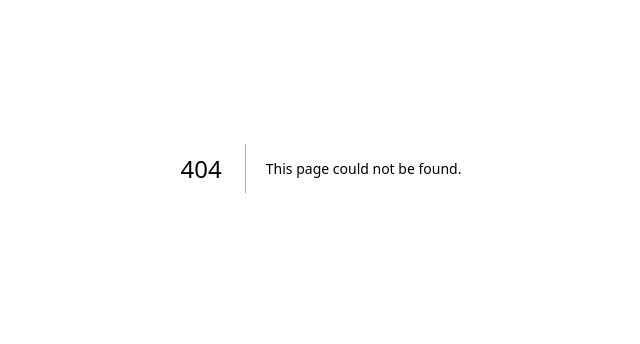
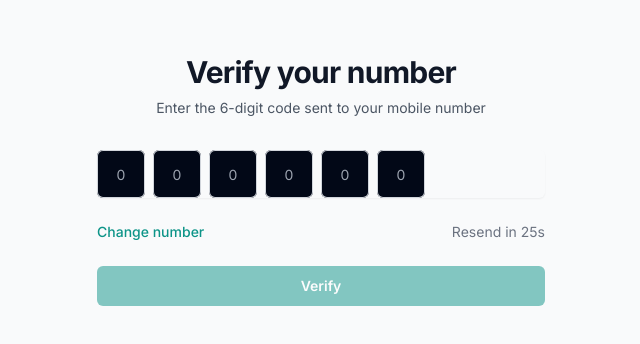
Before and after one commit to isrishtisingh/kyooret, a Next.js app: page /login/verify in a window 1280 px wide. Before the commit this address had no page. Shown: the part 232-576 px from the top of the page, without its empty margins (319-959 px from the left). Built offline with nearby package versions, Linux system fonts and the light colour scheme.

Commit message:
login page ui

```diff
--- /dev/null
+++ b/app/login/page.tsx
@@ -0,0 +1,50 @@
+import { Button } from "@/components/ui/button"
+import { Input } from "@/components/ui/input"
+import Link from "next/link"
+
+export default function LoginPage() {
+  return (
+    <div className="flex min-h-screen flex-col items-center justify-center bg-gray-50 py-12 px-4 sm:px-6 lg:px-8">
+      <div className="w-full max-w-md space-y-8">
+        <div className="text-center">
+          <h2 className="mt-6 text-3xl font-bold tracking-tight text-gray-900">
+            Sign in to your account
+          </h2>
+          <p className="mt-2 text-sm text-gray-600">
+            Or{" "}
+            <Link href="/signup" className="font-medium text-teal-600 hover:text-teal-500">
+              create a new account
+            </Link>
+          </p>
+        </div>
+
+        <div className="mt-8 space-y-6">
+          <div className="space-y-4 rounded-md shadow-sm">
+            <div>
+              <label htmlFor="mobile" className="sr-only">
+                Mobile Number
+              </label>
+              <Input
+                id="mobile"
+                name="mobile"
+                type="tel"
+                required
+                className="relative block w-full rounded-md border-0 py-3 text-gray-900 ring-1 ring-inset ring-gray-300 placeholder:text-gray-400 focus:z-10 focus:ring-2 focus:ring-inset focus:ring-teal-600 sm:text-sm sm:leading-6"
+                placeholder="Enter your mobile number"
+              />
+            </div>
+          </div>
+
+          <div>
+            <Button
+              type="submit"
+              className="group relative flex w-full justify-center rounded-md bg-teal-600 px-3 py-3 text-sm font-semibold text-white hover:bg-teal-500 focus-visible:outline focus-visible:outline-2 focus-visible:outline-offset-2 focus-visible:outline-teal-600"
+            >
+              Send OTP
+            </Button>
+          </div>
+        </div>
+      </div>
+    </div>
+  )
+}
--- /dev/null
+++ b/app/login/verify/page.tsx
@@ -0,0 +1,130 @@
+import { Button } from "@/components/ui/button"
+import { Input } from "@/components/ui/input"
+import Link from "next/link"
+import { useState, useRef, useEffect } from "react"
+
+export default function VerifyPage() {
+  const [otp, setOtp] = useState<string[]>(Array(6).fill(""))
+  const [isLoading, setIsLoading] = useState(false)
+  const [timer, setTimer] = useState(30)
+  const [canResend, setCanResend] = useState(false)
+  const inputRefs = useRef<(HTMLInputElement | null)[]>([])
+
+  useEffect(() => {
+    const interval = setInterval(() => {
+      setTimer((prev) => {
+        if (prev <= 1) {
+          setCanResend(true)
+          clearInterval(interval)
+          return 0
+        }
+        return prev - 1
+      })
+    }, 1000)
+
+    return () => clearInterval(interval)
+  }, [])
+
+  const handleOtpChange = (value: string, index: number) => {
+    const newOtp = [...otp]
+    newOtp[index] = value
+    setOtp(newOtp)
+
+    // Auto-focus next input
+    if (value && index < 5) {
+      inputRefs.current[index + 1]?.focus()
+    }
+  }
+
+  const handleKeyDown = (e: React.KeyboardEvent, index: number) => {
+    if (e.key === "Backspace" && !otp[index] && index > 0) {
+      inputRefs.current[index - 1]?.focus()
+    }
+  }
+
+  const handleResendOtp = () => {
+    setTimer(30)
+    setCanResend(false)
+    // Add your OTP resend logic here
+  }
+
+  const handleVerify = async () => {
+    setIsLoading(true)
+    try {
+      // Add your verification logic here
+      await new Promise((resolve) => setTimeout(resolve, 1000)) // Simulated API call
+    } finally {
+      setIsLoading(false)
+    }
+  }
+
+  return (
+    <div className="flex min-h-screen flex-col items-center justify-center bg-gray-50 py-12 px-4 sm:px-6 lg:px-8">
+      <div className="w-full max-w-md space-y-8">
+        <div className="text-center">
+          <h2 className="mt-6 text-3xl font-bold tracking-tight text-gray-900">
+            Verify your number
+          </h2>
+          <p className="mt-2 text-sm text-gray-600">
+            Enter the 6-digit code sent to your mobile number
+          </p>
+        </div>
+
+        <div className="mt-8 space-y-6">
+          <div className="space-y-4 rounded-md shadow-sm">
+            <div className="flex gap-2">
+              {[...Array(6)].map((_, i) => (
+                <Input
+                  key={i}
+                  ref={(el) => {
+                    inputRefs.current[i] = el
+                  }}
+                  type="text"
+                  maxLength={1}
+                  value={otp[i]}
+                  onChange={(e) => handleOtpChange(e.target.value, i)}
+                  onKeyDown={(e) => handleKeyDown(e, i)}
+                  className="h-12 w-12 rounded-md border-0 text-center text-gray-900 ring-1 ring-inset ring-gray-300 placeholder:text-gray-400 focus:z-10 focus:ring-2 focus:ring-inset focus:ring-teal-600 sm:text-sm sm:leading-6"
+                  placeholder="0"
+                />
+              ))}
+            </div>
+          </div>
+
+          <div className="flex items-center justify-between">
+            <div className="text-sm">
+              <Link href="/login" className="font-medium text-teal-600 hover:text-teal-500">
+                Change number
+              </Link>
+            </div>
+            <div className="text-sm">
+              {canResend ? (
+                <button
+                  onClick={handleResendOtp}
+                  className="font-medium text-teal-600 hover:text-teal-500"
+                >
+                  Resend OTP
+                </button>
+              ) : (
+                <span className="text-gray-500">
+                  Resend in {timer}s
+                </span>
+              )}
+            </div>
+          </div>
+
+          <div>
+            <Button
+              type="submit"
+              onClick={handleVerify}
+              disabled={isLoading || otp.some((digit) => !digit)}
+              className="group relative flex w-full justify-center rounded-md bg-teal-600 px-3 py-3 text-sm font-semibold text-white hover:bg-teal-500 focus-visible:outline focus-visible:outline-2 focus-visible:outline-offset-2 focus-visible:outline-teal-600 disabled:opacity-50 disabled:cursor-not-allowed"
+            >
+              {isLoading ? "Verifying..." : "Verify"}
+            </Button>
+          </div>
+        </div>
+      </div>
+    </div>
+  )
+}
--- /dev/null
+++ b/app/signup/page.tsx
@@ -0,0 +1,94 @@
+"use client"
+
+import { Button } from "@/components/ui/button"
+import { Input } from "@/components/ui/input"
+import Link from "next/link"
+import { useState } from "react"
+
+export default function SignupPage() {
+  const [isLoading, setIsLoading] = useState(false)
+
+  const handleSubmit = async (e: React.FormEvent) => {
+    e.preventDefault()
+    setIsLoading(true)
+    try {
+      // Add your signup logic here
+      await new Promise((resolve) => setTimeout(resolve, 1000)) // Simulated API call
+    } finally {
+      setIsLoading(false)
+    }
+  }
+
+  return (
+    <div className="flex min-h-screen flex-col items-center justify-center bg-gray-50 py-12 px-4 sm:px-6 lg:px-8">
+      <div className="w-full max-w-md space-y-8">
+        <div className="text-center">
+          <h2 className="mt-6 text-3xl font-bold tracking-tight text-gray-900">
+            Create your account
+          </h2>
+          <p className="mt-2 text-sm text-gray-600">
+            Or{" "}
+            <Link href="/login" className="font-medium text-teal-600 hover:text-teal-500">
+              sign in to your account
+            </Link>
+          </p>
+        </div>
+
+        <form className="mt-8 space-y-6" onSubmit={handleSubmit}>
+          <div className="space-y-4 rounded-md shadow-sm">
+            <div>
+              <label htmlFor="name" className="sr-only">
+                Full Name
+              </label>
+              <Input
+                id="name"
+                name="name"
+                type="text"
+                required
+                className="relative block w-full rounded-md border-0 py-3 text-gray-900 ring-1 ring-inset ring-gray-300 placeholder:text-gray-400 focus:z-10 focus:ring-2 focus:ring-inset focus:ring-teal-600 sm:text-sm sm:leading-6"
+                placeholder="Full Name"
+              />
+            </div>
+            <div>
+              <label htmlFor="email" className="sr-only">
+                Email address
+              </label>
+              <Input
+                id="email"
+                name="email"
+                type="email"
+                autoComplete="email"
+                required
+                className="relative block w-full rounded-md border-0 py-3 text-gray-900 ring-1 ring-inset ring-gray-300 placeholder:text-gray-400 focus:z-10 focus:ring-2 focus:ring-inset focus:ring-teal-600 sm:text-sm sm:leading-6"
+                placeholder="Email address"
+              />
+            </div>
+            <div>
+              <label htmlFor="mobile" className="sr-only">
+                Mobile Number
+              </label>
+              <Input
+                id="mobile"
+                name="mobile"
+                type="tel"
+                required
+                className="relative block w-full rounded-md border-0 py-3 text-gray-900 ring-1 ring-inset ring-gray-300 placeholder:text-gray-400 focus:z-10 focus:ring-2 focus:ring-inset focus:ring-teal-600 sm:text-sm sm:leading-6"
+                placeholder="Mobile Number"
+              />
+            </div>
+          </div>
+
+          <div>
+            <Button
+              type="submit"
+              disabled={isLoading}
+              className="group relative flex w-full justify-center rounded-md bg-teal-600 px-3 py-3 text-sm font-semibold text-white hover:bg-teal-500 focus-visible:outline focus-visible:outline-2 focus-visible:outline-offset-2 focus-visible:outline-teal-600 disabled:opacity-50 disabled:cursor-not-allowed"
+            >
+              {isLoading ? "Creating account..." : "Create account"}
+            </Button>
+          </div>
+        </form>
+      </div>
+    </div>
+  )
+}
```
